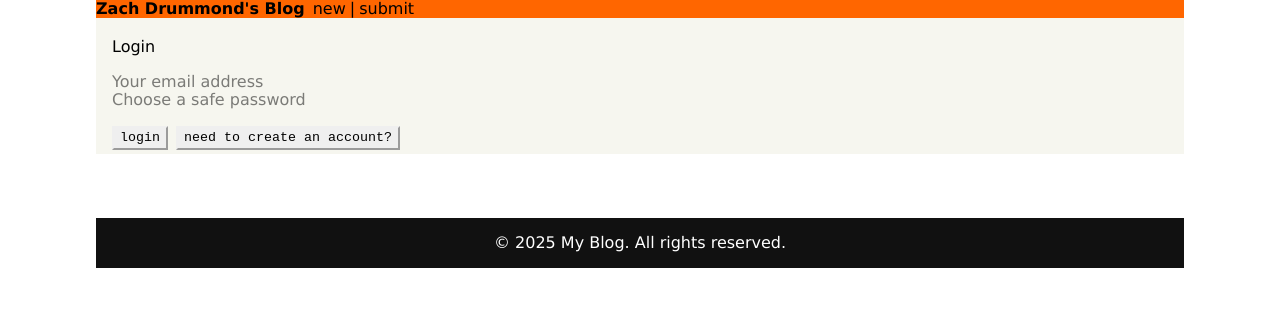
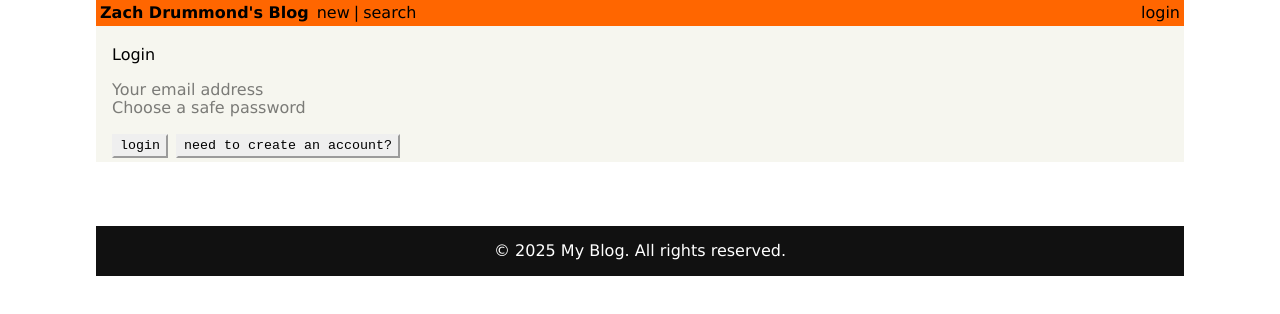
Before and after one commit to zachdrummond/blog, a Next.js app in the folder client/: page /admin/login in a window 1280 px wide. Shown: the top 314 px of the page. Built offline with nearby package versions, Linux system fonts and the light colour scheme; what @apollo/client-integration-nextjs would draw is missing.

Commit message:
Added login to header

```diff
--- a/client/components/Header.tsx
+++ b/client/components/Header.tsx
@@ -1,8 +1,15 @@
+"use client";
+
 import Link from "next/link";
+import { useRouter } from "next/navigation";
+import { AUTH_TOKEN } from "shared/constants";
 
 export const Header = () => {
+  const authToken = localStorage.getItem(AUTH_TOKEN);
+  const router = useRouter();
+
   return (
-    <header className="flex pal justify-between nowrap orange">
+    <div className="flex pa1 justify-between nowrap orange">
       <div className="flex flex-fixed black">
         <Link href="/" className="no-underline black">
           <div className="fw7 mr1">Zach Drummond's Blog</div>
@@ -11,10 +18,35 @@ export const Header = () => {
           new
         </Link>
         <div className="ml1">|</div>
-        <Link href="/posts/create" className="ml1 no-underline black">
-          submit
+        <Link href="/search" className="ml1 no-underline black">
+          search
         </Link>
+        {authToken && (
+          <div className="flex">
+            <div className="ml1">|</div>
+            <Link href="/posts/create" className="ml1 no-underline black">
+              submit
+            </Link>
+          </div>
+        )}
       </div>
-    </header>
+      <div className="flex flex-fixed">
+        {authToken ? (
+          <div
+            className="ml1 pointer black"
+            onClick={() => {
+              localStorage.removeItem(AUTH_TOKEN);
+              router.push(`/`);
+            }}
+          >
+            logout
+          </div>
+        ) : (
+          <Link href="/admin/login" className="ml1 no-underline black">
+            login
+          </Link>
+        )}
+      </div>
+    </div>
   );
 };
```
